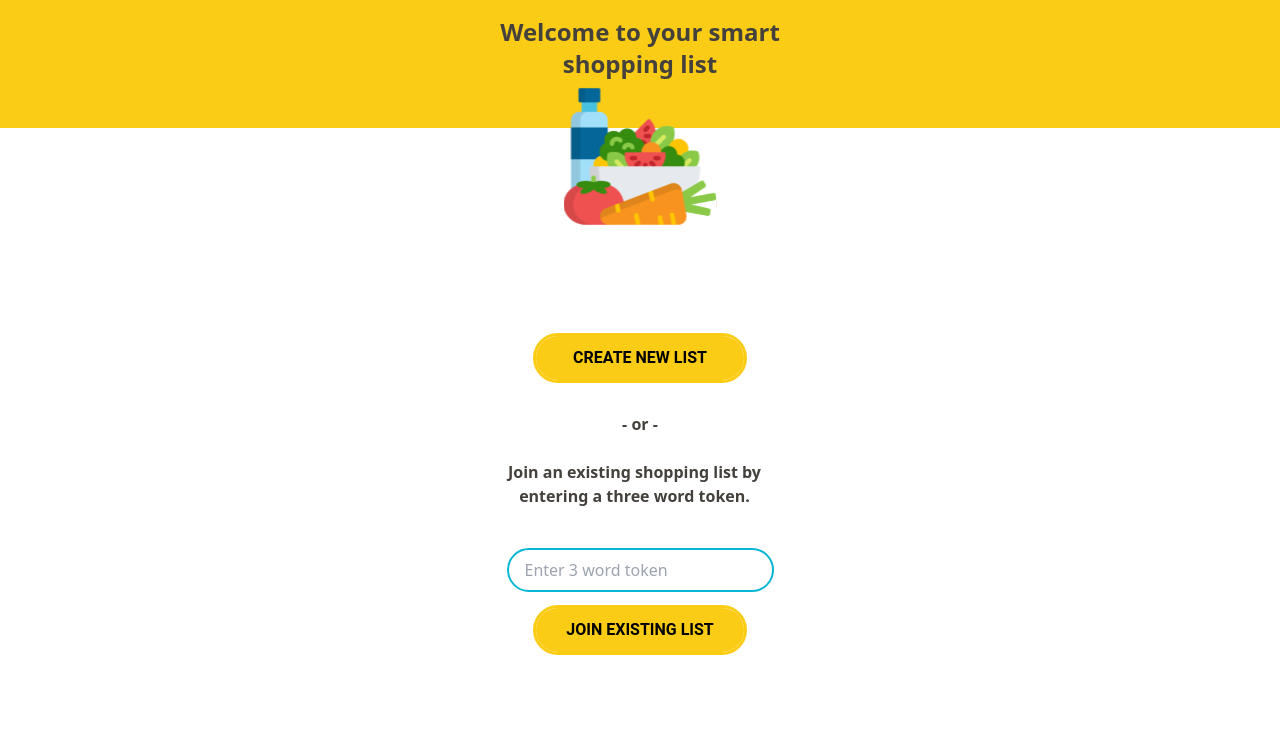
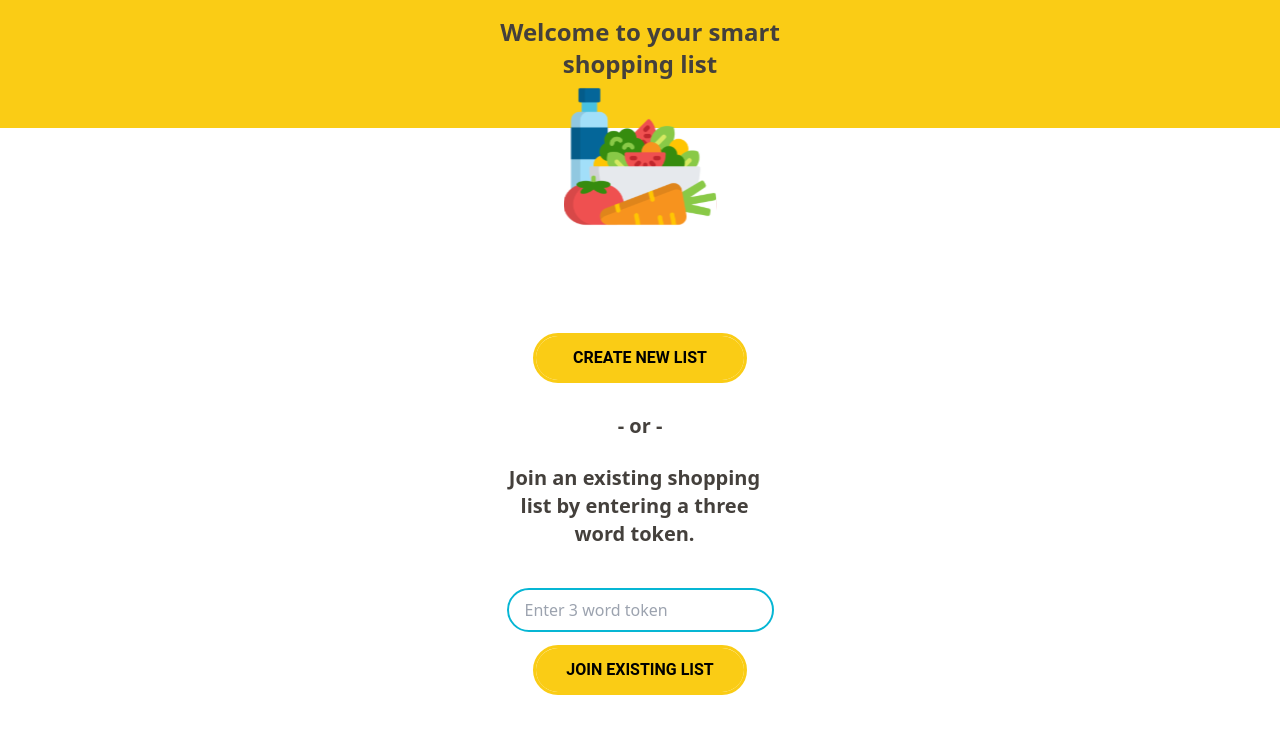
Before and after one commit to the-collab-lab/tcl-44-smart-shopping-list-1, a React (Create React App) app: page / in a window 1280 px wide. Shown: the top 734 px of the page. Built offline with nearby package versions, Linux system fonts and the light colour scheme.

Commit message:
Add font size to paragraphs in Home.js to have consistency across the app

```diff
--- a/src/components/Home.js
+++ b/src/components/Home.js
@@ -39,8 +39,8 @@ const Home = () => {
           text="Create new List"
           width={'w-52'}
         />
-        <p className="pt-8 font-bold">- or -</p>
-        <p className="py-6 font-bold w-64">
+        <p className="pt-8 font-bold text-xl">- or -</p>
+        <p className="py-6 font-bold text-xl w-64">
           Join an existing shopping list by entering a three word token.
         </p>
 
```
